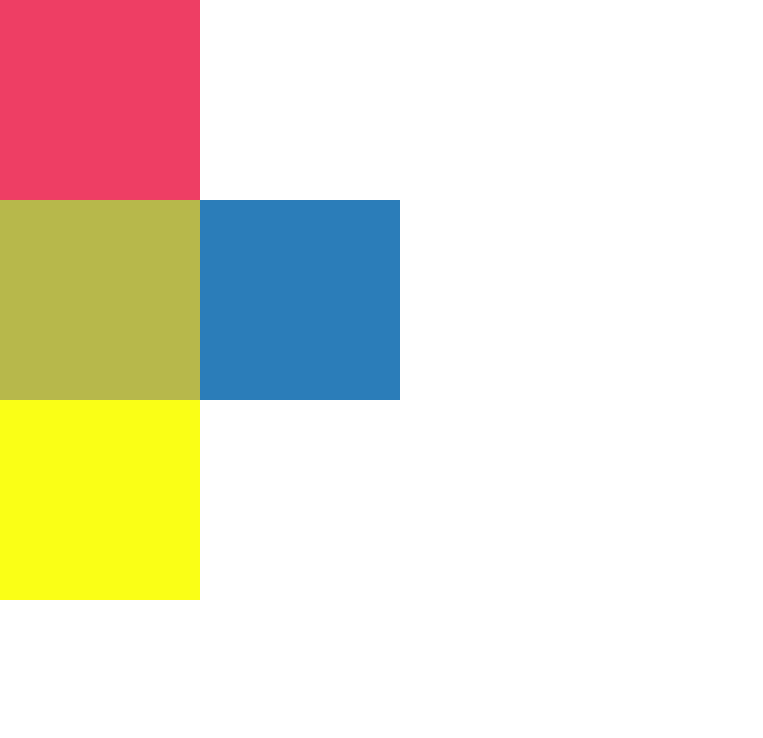
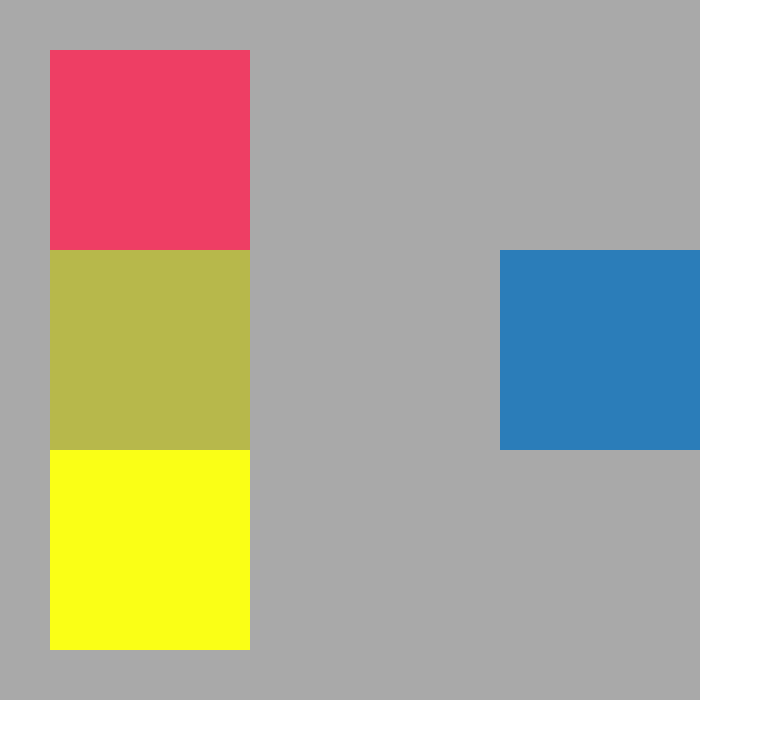
Before and after one commit to Nallelyht/positioning, a plain HTML site: page index.html in a window 1280 px wide. Shown: the whole page, without its empty margins (0-763 px from the left). Drawn offline with Linux system fonts and the light colour scheme.

Commit message:
desafio 5

```diff
--- a/css/style.css
+++ b/css/style.css
@@ -17,8 +17,6 @@ body{
 }
 #azul{
 	background-color: #2B7DB9;
-	position: absolute;
-	left: 200px;
 }
 #verde{
 	background-color: #b7B84B;
--- a/index.html
+++ b/index.html
@@ -7,7 +7,7 @@
   </head>
   <body>
 <!-- Contenedor cajitas -->
-	<div class="contenedor">
+	<div class="contenedor" id="contenedor">
 		<div class="caja" id="rosa"></div>
 		<div class="caja" id="azul"></div>
 		<div class="caja" id="verde"></div>
--- a/js/main.js
+++ b/js/main.js
@@ -0,0 +1,16 @@
+//Trayendonos los elementos que utilizaremos
+//alert("hola");
+var contenedor = document.getElementsByClassName("contenedor")[0];
+var rosa = document.getElementById("rosa");
+var azul = document.getElementById("azul");
+var verde = document.getElementById("verde");
+var amarillo = document.getElementById("amarillo");
+
+contenedor.style.position = "relative";
+contenedor.style.background = "DarkGray";
+contenedor.style.width = "600px";
+contenedor.style.padding = "50px";
+
+azul.style.position = "absolute"
+azul.style.top = "250px";
+azul.style.right = "0";
```
